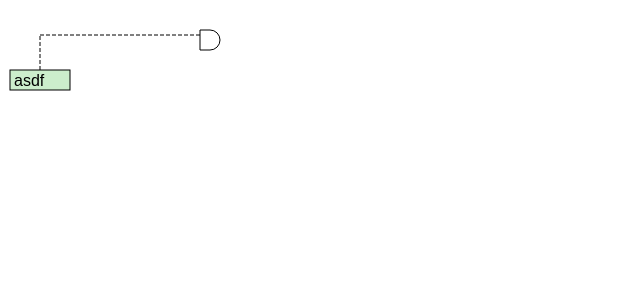
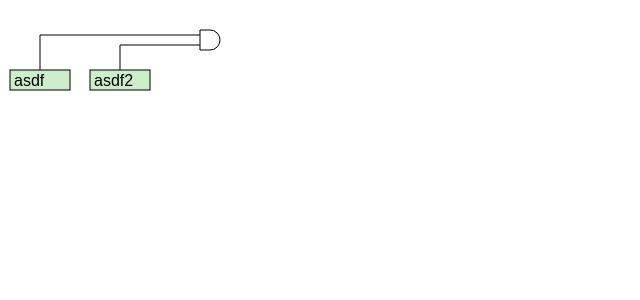
Before and after one commit to joshua-maros/pico-emulator, a React (Create React App) app: page / in a window 1280 px wide. Shown: the top 300 px of the page, without its empty margins (0-640 px from the left). Built offline with nearby package versions, Linux system fonts and the light colour scheme.

Commit message:
You can load the datapath from JSON now.

```diff
--- a/src/html_components/Root.tsx
+++ b/src/html_components/Root.tsx
@@ -1,26 +1,24 @@
 import React from 'react';
 import ProgrammerLayout from './ProgrammerLayout';
 import Pico from '../utils/PicoV3';
-import { Datapath, DatapathView } from '../logic/Datapath';
-import { And } from '../logic/gates';
-import { Control } from '../logic/control';
-import { Bus } from '../logic/connections';
-import { Wire } from '../logic/Wire';
+import { Datapath, DatapathView } from '../logic/datapath';
 
 export default class Root extends React.Component<{ pico: Pico }> {
   render()
   {
     // return (<ProgrammerLayout pico={this.props.pico} />);
     const datapath = new Datapath();
-    const c1 = new And("asdf", 200, 30);
-    const c2 = new Control('test', 10, 70, 'asdf', true);
-    const b = new Bus();
-    c1.connectInput('in0', b);
-    c2.connectOutput('out', b);
-    const wire = new Wire(b, 'VH');
-    datapath.addComponent(c1);
-    datapath.addComponent(c2);
-    datapath.addWire(wire);
+    datapath.loadDef({
+      components: [
+        { type: "And", id: "and", x: 200, y: 30, },
+        { type: "Control", id: "c0", x: 10, y: 70, name: "asdf" },
+        { type: "Control", id: "c1", x: 90, y: 70, name: "asdf2" },
+      ],
+      wires: [
+        { inputs: ["c0.out"], outputs: ["and.in0"], path: "VH" },
+        { inputs: ["c1.out"], outputs: ["and.in1"], path: "VH" },
+      ]
+    });
     return (<DatapathView datapath={datapath}/>)
   }
 }
--- a/src/logic/Datapath.tsx
+++ /dev/null
@@ -1,81 +0,0 @@
-import React from 'react';
-import { LogicComponent } from "./component";
-import { Bus } from "./connections";
-import { Wire } from './Wire';
-
-export class Datapath
-{
-  #components: Array<LogicComponent> = [];
-  #wires: Array<Wire> = [];
-  #buses: Array<Bus> = [];
-  changeListener: () => void = () => { };
-
-  get components(): Array<LogicComponent>
-  {
-    return this.#components;
-  }
-
-  get wires(): Array<Wire>
-  {
-    return this.#wires;
-  }
-
-  public addComponent(component: LogicComponent)
-  {
-    this.#components.push(component);
-  }
-
-  public addBus(bus: Bus)
-  {
-    this.#buses.push(bus);
-  }
-
-  public addWire(wire: Wire)
-  {
-    this.#wires.push(wire);
-  }
-
-  // Evaluates all components, propogating any changes made by the user or
-  // the program.
-  public eval()
-  {
-    // This is a hacky way to make sure changes propogate through the whole circuit.
-    for (let i = 0; i < 10; i++)
-    {
-      for (let c of this.#components)
-      {
-        c.eval();
-      }
-    }
-    this.changeListener();
-  }
-}
-
-export class DatapathView extends React.Component<{ datapath: Datapath }>
-{
-  constructor(props: { datapath: Datapath })
-  {
-    super(props);
-    props.datapath.changeListener = () => this.forceUpdate();
-  }
-
-  render()
-  {
-    let key = 0;
-    let children: Array<JSX.Element> = [];
-    for (const c of this.props.datapath.components)
-    {
-      children.push(c.render(c.id + key, this.props.datapath));
-      key += 1;
-    }
-    for (const w of this.props.datapath.wires)
-    {
-      children.push(w.render('wire' + key, this.props.datapath));
-      key += 1;
-    }
-
-    return (<svg className="datapath">
-      {children}
-    </svg>);
-  }
-}
--- a/src/logic/Wire.tsx
+++ b/src/logic/Wire.tsx
@@ -1,7 +1,7 @@
 import React from 'react';
 import { Input, LogicComponent, Output } from "./component";
 import { Bus, BusException } from './connections';
-import { Datapath } from './Datapath';
+import { Datapath } from './datapath';
 
 export class Wire
 {
--- a/src/logic/component.ts
+++ b/src/logic/component.ts
@@ -1,5 +1,5 @@
 import { Bus } from "./connections";
-import { Datapath } from "./Datapath";
+import { Datapath } from "./datapath";
 
 export class Input
 {
--- a/src/logic/control.tsx
+++ b/src/logic/control.tsx
@@ -1,6 +1,6 @@
 import React from 'react';
 import { Input, LogicComponent, Output } from "./component";
-import { Datapath } from './Datapath';
+import { Datapath } from './datapath';
 
 export class Control extends LogicComponent
 {
@@ -13,17 +13,25 @@ export class Control extends LogicComponent
   readonly height: number = 20;
   // 0,1 for bool control, 0-len for option control.
   #value: number = 0;
+  public readonly name: string;
+  public readonly top: boolean;
 
   constructor(
     id: string,
     x: number,
     y: number,
-    public readonly name: string,
-    top: boolean,
-    options?: Array<string>)
+    params: any,
+    )
   {
     super("Control", id, x, y);
+
+    let top = params.top !== false;
+    this.top = top;
+    let name: string = params.name || 'Unnamed';
+    this.name = name;
+    let options = params.options;
     this.#options = options;
+
     if (this.#options !== undefined)
     {
       this.#options.splice(0, 0, 'none');
--- /dev/null
+++ b/src/logic/datapath.tsx
@@ -0,0 +1,149 @@
+import React from 'react';
+import { LogicComponent } from "./component";
+import { Bus } from "./connections";
+import { Control } from './control';
+import { And } from './gates';
+import { Wire } from './Wire';
+
+export interface DatapathDef
+{
+  components: Array<any & {
+    type: string,
+    id: string,
+    x: number,
+    y: number,
+  }>,
+  wires: Array<{
+    inputs: Array<string>,
+    outputs: Array<string>,
+    path: string,
+  }>
+}
+
+type ComponentMaker = (id: string, x: number, y: number, params: Map<string, any>) => LogicComponent;
+const componentTypes: Map<string, ComponentMaker> = new Map([
+  ["And", (i, x, y, p): LogicComponent => new And(i, x, y, p)],
+  ["Control", (i, x, y, p): LogicComponent => new Control(i, x, y, p)],
+]);
+
+export class Datapath
+{
+  #components: Array<LogicComponent> = [];
+  #wires: Array<Wire> = [];
+  #buses: Array<Bus> = [];
+  changeListener: () => void = () => { };
+
+  get components(): Array<LogicComponent>
+  {
+    return this.#components;
+  }
+
+  get wires(): Array<Wire>
+  {
+    return this.#wires;
+  }
+
+  public loadDef(def: DatapathDef)
+  {
+    this.#components = [];
+    this.#wires = [];
+    this.#buses = [];
+    for (const cdef of def.components)
+    {
+      let builder = componentTypes.get(cdef.type);
+      if (builder === undefined)
+      {
+        throw new Error(`Emulator error: '${cdef.type}' is not a valid component type.`);
+      }
+      let component = builder(cdef.id, cdef.x, cdef.y, cdef);
+      this.#components.push(component);
+    }
+    const findComp = (id: string) => this.#components.find(i => i.id === id);
+    for (const wdef of def.wires)
+    {
+      let bus = new Bus();
+      for (const idef of wdef.inputs)
+      {
+        let [cid, pin] = idef.split('.');
+        let comp = findComp(cid);
+        if (comp === undefined) {
+          throw new Error(`Emulator error: could not find a gate with id '${cid}'.`);
+        }
+        comp.connectOutput(pin, bus);
+      }
+      for (const odef of wdef.outputs)
+      {
+        let [cid, pin] = odef.split('.');
+        let comp = findComp(cid);
+        if (comp === undefined) {
+          throw new Error(`Emulator error: could not find a gate with id '${cid}'.`);
+        }
+        comp.connectInput(pin, bus);
+      }
+      let wire = new Wire(bus, wdef.path);
+      this.#buses.push(bus);
+      this.#wires.push(wire);
+    }
+    // Eval once to show the initial state of the datapath.
+    this.eval();
+  }
+
+  public addComponent(component: LogicComponent)
+  {
+    this.#components.push(component);
+  }
+
+  public addBus(bus: Bus)
+  {
+    this.#buses.push(bus);
+  }
+
+  public addWire(wire: Wire)
+  {
+    this.#wires.push(wire);
+  }
+
+  // Evaluates all components, propogating any changes made by the user or
+  // the program.
+  public eval()
+  {
+    // This is a hacky way to make sure changes propogate through the whole circuit.
+    for (let i = 0; i < 10; i++)
+    {
+      for (let c of this.#components)
+      {
+        c.eval();
+      }
+    }
+    this.changeListener();
+  }
+}
+
+export class DatapathView extends React.Component<{ datapath: Datapath }>
+{
+  constructor(props: { datapath: Datapath })
+  {
+    super(props);
+    props.datapath.changeListener = () => this.forceUpdate();
+  }
+
+  render()
+  {
+    let key = 0;
+    let children: Array<JSX.Element> = [];
+    for (const c of this.props.datapath.components)
+    {
+      children.push(c.render(c.id + key, this.props.datapath));
+      key += 1;
+    }
+    for (const w of this.props.datapath.wires)
+    {
+      children.push(w.render('wire' + key, this.props.datapath));
+      key += 1;
+    }
+
+    return (<svg className="datapath">
+      {children}
+    </svg>);
+  }
+}
--- a/src/logic/gates.tsx
+++ b/src/logic/gates.tsx
@@ -1,6 +1,6 @@
 import React from 'react';
 import { Input, LogicComponent, Output } from "./component";
-import { Datapath } from './Datapath';
+import { Datapath } from './datapath';
 
 export class And extends LogicComponent
 {
@@ -9,7 +9,7 @@ export class And extends LogicComponent
   public in1 = new Input('in1', 0, 15);
   public out = new Output('out', 20, 10);
 
-  constructor(id: string, x: number, y: number)
+  constructor(id: string, x: number, y: number, _params: any)
   {
     super("And", id, x, y);
   }
```
